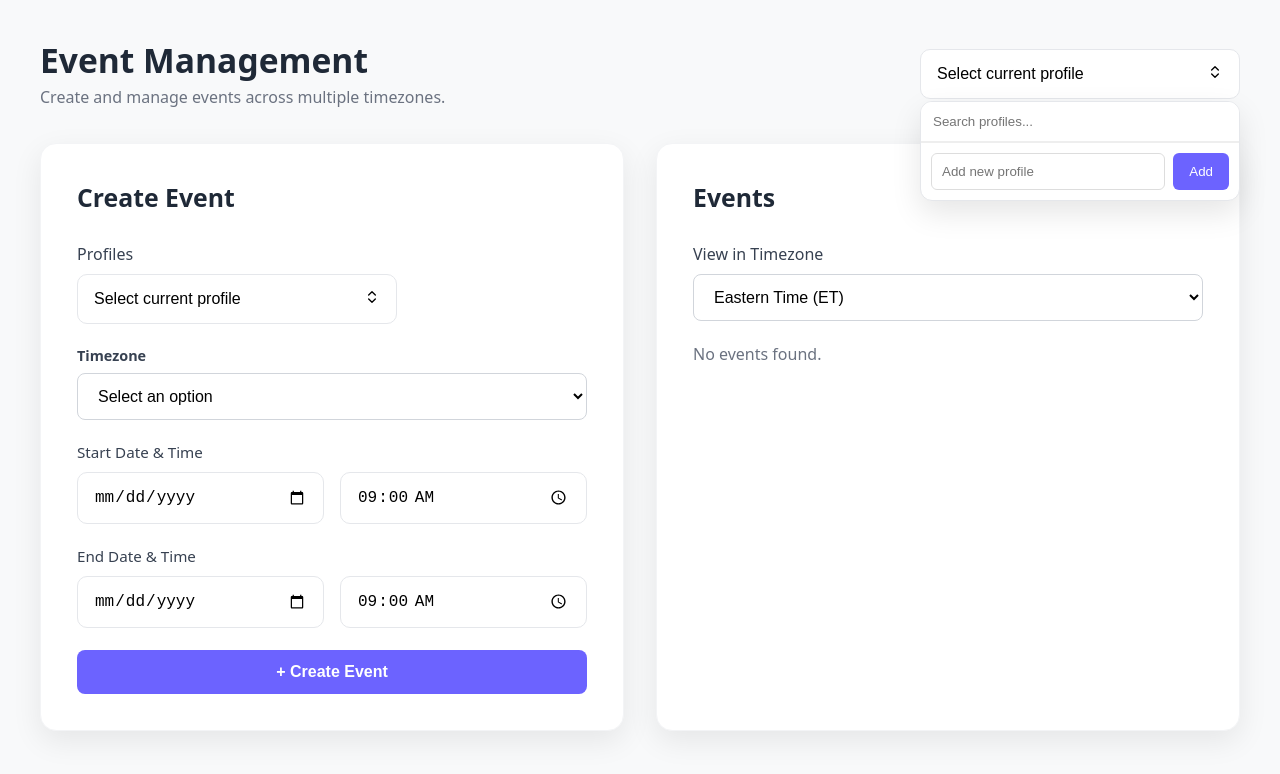
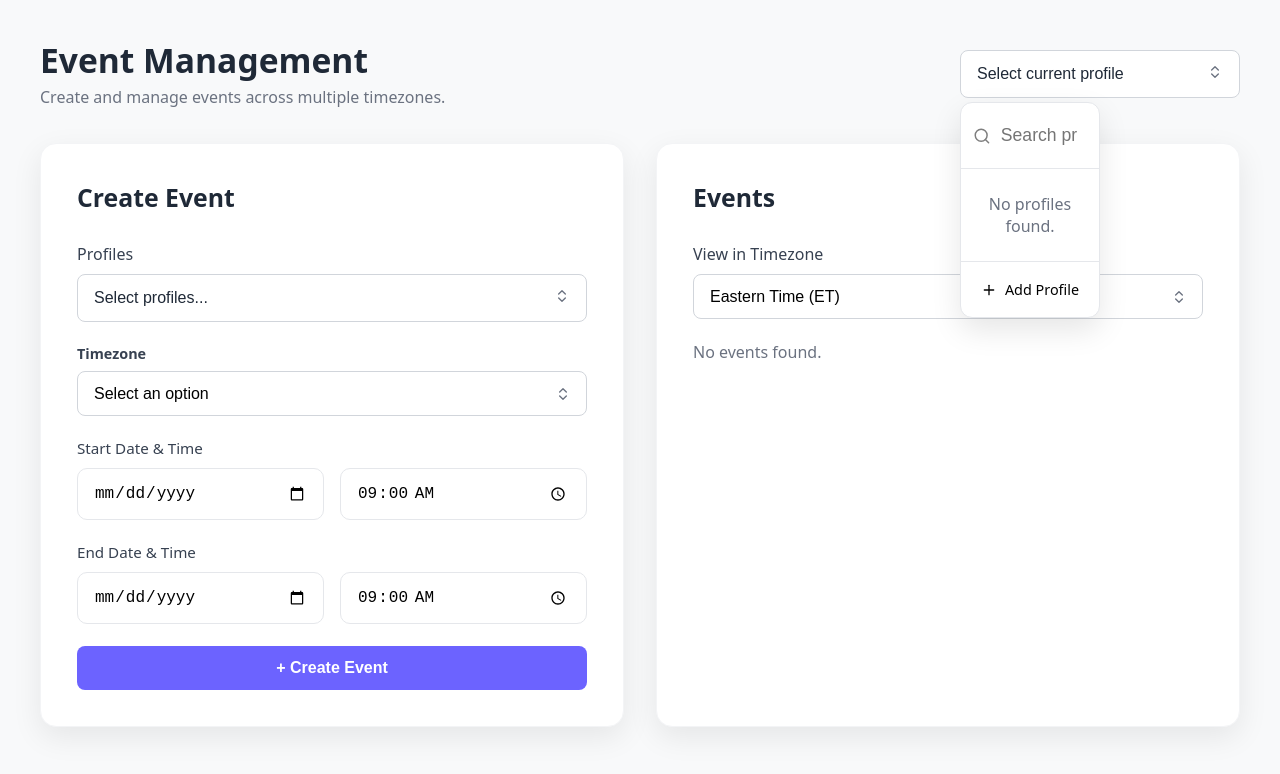
Before and after one commit to Jerin-johnson/event-management-frontend, a React (Vite) app: page / in a window 1280 px wide. Both pictures are taken after a click on the button "Select current profile". Shown: the top 774 px of the page. Built offline with nearby package versions, Linux system fonts and the light colour scheme.

Commit message:
refactor: header,profileSelector,EventForm and select component improved css styling

```diff
--- a/src/components/Header/Header.jsx
+++ b/src/components/Header/Header.jsx
@@ -1,5 +1,5 @@
 import styles from "./Header.module.css";
-import ProfileSelector from "../ProfileSelector/ProfileSelector";
+import ProfileSelector from "../profileSelector/ProfileSelector";
 import { useState } from "react";
 
 function Header() {
@@ -16,6 +16,7 @@ function Header() {
         selectedProfiles={currentProfile}
         setSelectedProfiles={setCurrentProfile}
         placeholder="Select current profile"
+        controlWidthOfContainerClassName={styles.controlProfileSelectorWidth}
       />
     </header>
   );
--- a/src/components/Header/Header.module.css
+++ b/src/components/Header/Header.module.css
@@ -5,6 +5,9 @@
   margin-bottom: 2.2rem;
   flex-wrap: wrap;
   gap: 1rem;
+}
+.controlProfileSelectorWidth {
+  max-width: 280px;
 }
 
 .header > div h1 {
--- a/src/components/ProfileSelector/ProfileSelector.jsx
+++ b/src/components/ProfileSelector/ProfileSelector.jsx
@@ -1,23 +1,28 @@
 import { useEffect, useRef, useState } from "react";
 import styles from "./ProfileSelector.module.css";
-import { ChevronsUpDown } from "lucide-react";
+import { CheckIcon, ChevronsUpDown, PlusIcon } from "lucide-react";
+import { Search } from "lucide-react";
 
 function ProfileSelector({
   isMultiSelect = false,
   selectedProfiles = [],
   setSelectedProfiles,
-  placeholder = "Select current profile",
+  placeholder = "Select profiles...",
+  controlWidthOfContainerClassName = "",
 }) {
   const [profiles, setProfiles] = useState([]);
   const [isOpen, setIsOpen] = useState(false);
+  const [isAdNewProfile, setIsAddNewProfile] = useState(false);
   const [search, setSearch] = useState("");
   const [newProfileName, setNewProfileName] = useState("");
+  const [hoveredId, setHoveredId] = useState(null);
   const wrapperRef = useRef(null);
 
   useEffect(() => {
     function handleOutsideClick(e) {
       if (wrapperRef.current && !wrapperRef.current.contains(e.target)) {
         setIsOpen(false);
+        setIsAddNewProfile(false);
       }
     }
     document.addEventListener("mousedown", handleOutsideClick);
@@ -57,9 +62,9 @@ function ProfileSelector({
     } else {
       setSelectedProfiles((prev) => [...prev, newProfile]);
     }
+    setIsAddNewProfile(false);
   }
 
-  // Fixed display logic
   const displayText = isMultiSelect
     ? selectedProfiles.length > 0
       ? `${selectedProfiles.length} profiles selected`
@@ -67,8 +72,16 @@ function ProfileSelector({
     : selectedProfiles[0]?.name || placeholder;
 
   return (
-    <div className={styles.container} ref={wrapperRef}>
-      <button className={styles.trigger} onClick={() => setIsOpen(!isOpen)}>
+    <div
+      className={`${styles.container} ${controlWidthOfContainerClassName}`}
+      ref={wrapperRef}
+    >
+      <button
+        className={`${styles.trigger} ${
+          selectedProfiles.length > 0 ? styles.trigger_active : ""
+        }`}
+        onClick={() => setIsOpen(!isOpen)}
+      >
         <span>{displayText}</span>
         <span>
           <ChevronsUpDown className={styles.chevronsUpDown_icon} />
@@ -77,33 +90,60 @@ function ProfileSelector({
 
       {isOpen && (
         <div className={styles.dropdown}>
+          <div className={styles.search_container}>
+            <Search className={styles.search_icon} />
             <input
-            className={styles.search}
+              className={styles.search_input}
               placeholder="Search profiles..."
               value={search}
               onChange={(e) => setSearch(e.target.value)}
             />
+          </div>
 
-          <div className={styles.list}>
+          <div className={styles.profile_list_container}>
+            {filteredProfiles.length === 0 && (
+              <div className={styles.noProfilesMessage}>
+                <p>No profiles found.</p>
+              </div>
+            )}
+
             {filteredProfiles.map((profile) => (
-              <button
+              <div
                 key={profile.id}
-                className={`${styles.item} ${
+                className={`${styles.profile_item} ${
                   selectedProfiles.some((p) => p.id === profile.id)
-                    ? styles.active
+                    ? styles.profile_active
                     : ""
-                }`}
+                }    ${hoveredId === profile.id ? styles.profile_hovered : ""}`}
+                onMouseEnter={() => setHoveredId(profile.id)}
                 onClick={() => toggleProfile(profile)}
               >
-                {selectedProfiles.some((p) => p.id === profile.id) && "✓ "}
+                <span className={styles.profile_text}>
+                  {selectedProfiles.some((p) => p.id === profile.id) && (
+                    <CheckIcon className={styles.check_icon} />
+                  )}
+
                   {profile.name}
-              </button>
+                </span>
+              </div>
             ))}
           </div>
 
-          <div className={styles.footer}>
+          <div className={styles.addNewProfileContainer}>
+            {!isAdNewProfile && (
+              <div
+                className={styles.addNewProfileButton}
+                onClick={() => setIsAddNewProfile(!isAdNewProfile)}
+              >
+                <PlusIcon className={styles.plusIcon} />
+                <span>Add Profile</span>
+              </div>
+            )}
+
+            {isAdNewProfile && (
+              <div className={styles.addNewProfileInputContainer}>
                 <input
-              className={styles.addInput}
+                  className={styles.addNewProfileInput}
                   placeholder="Add new profile"
                   value={newProfileName}
                   onChange={(e) => setNewProfileName(e.target.value)}
@@ -112,6 +152,8 @@ function ProfileSelector({
                   Add
                 </button>
               </div>
+            )}
+          </div>
         </div>
       )}
     </div>
--- a/src/components/ProfileSelector/ProfileSelector.module.css
+++ b/src/components/ProfileSelector/ProfileSelector.module.css
@@ -1,32 +1,43 @@
 .container {
   position: relative;
   width: 100%;
-  max-width: 320px;
 }
 
 .trigger {
   width: 100%;
-  min-width: 260px;
-  padding: 0.85rem 1rem;
-  border: 1.5px solid #e5e7eb;
-  border-radius: 10px;
-  background: white;
+  padding: 0.8rem 1rem;
+  border: 1px solid #d1d5db;
+  border-radius: 8px;
+  background: #ffffff;
   display: flex;
   justify-content: space-between;
   align-items: center;
   cursor: pointer;
   font-size: 1rem;
-  transition: all 0.2s;
+  color: #1f2937;
+  transition:
+    border-color 0.2s ease,
+    box-shadow 0.2s ease;
 }
 
-.trigger:hover {
+.trigger_active {
+  background: #6c63ff;
   border-color: #6c63ff;
+  color: #ffffff;
+}
+
+.trigger_active .chevronsUpDown_icon {
+  color: #ffffff;
+}
+
+.trigger_active:hover {
+  border-color: #5a52e0;
 }
 
 .dropdown {
   position: absolute;
   top: 52px;
-  width: 100%;
+  width: 50%;
   background: white;
   border-radius: 12px;
   border: 1px solid #e5e7eb;
@@ -35,7 +46,7 @@
   overflow: hidden;
 }
 
-.item {
+.profile_item {
   width: 100%;
   padding: 12px 16px;
   text-align: left;
@@ -43,69 +54,121 @@
   background: white;
   cursor: pointer;
   font-size: 1rem;
+  border-radius: 6px;
 }
 
-.item:hover {
-  background: #f8fafc;
+/* .profile_item:hover {
+  background: #6c63ff;
+  color: #fff;
+} */
+
+.search_container {
+  display: flex;
+  align-items: center;
+  padding: 12px;
 }
 
-.active {
-  background: #6c63ff !important;
-  color: white;
+.search_icon {
+  width: 22px;
+  height: 22px;
+  opacity: 0.5;
 }
 
-.active:hover {
-  background: #5a52e0 !important;
+.search_input {
+  width: 100%;
+  border: none;
+  padding: 10px;
+  outline: none;
+  font-size: 1.1rem;
 }
 
-.search {
-  width: 100%;
-
-  border: none;
-
-  border-bottom: 1px solid #eee;
-
-  padding: 12px;
-
-  outline: none;
+.addNewProfileContainer {
+  padding: 8px;
 }
 
-.list {
+.profile_hovered {
+  background: #6c63ff;
+  color: #fff;
+}
+
+.addNewProfileButton {
+  padding: 10px;
+  width: 100%;
+  text-align: center;
+  display: flex;
+  justify-content: center;
+  align-items: center;
+  gap: 8px;
+  cursor: pointer;
+  border-radius: 6px;
+}
+
+.addNewProfileButton span {
+  font-size: 0.9rem;
+  font-weight: 500;
+}
+
+.addNewProfileButton:hover {
+  background: #6c63ff;
+  color: #fff;
+}
+
+.plusIcon {
+  width: 16px;
+  height: 16px;
+}
+
+.profile_list_container {
   max-height: 180px;
   overflow-y: auto;
+  border-top: 1px solid #e5e7eb;
+  border-bottom: 1px solid #e5e7eb;
+  padding: 4px;
 }
 
-.footer {
+.addNewProfileInputContainer {
   display: flex;
-  gap: 8px;
-  padding: 10px;
+  gap: 4px;
   border-top: 1px solid #eee;
 }
 
-.addInput {
+.addNewProfileInput {
   flex: 1;
   border: 1px solid #ddd;
   border-radius: 6px;
   padding: 10px;
+  outline: none;
+}
+
+.addNewProfileInput:focus {
+  border: 1.8px solid #6c63ff;
 }
 
 .chevronsUpDown_icon {
   width: 16px;
   height: 16px;
+  color: #6b7280;
+  flex-shrink: 0;
 }
 
 .addButton {
   border: none;
+  background: #6c63ff;
+  flex: 1;
+  color: white;
+  border-radius: 6px;
+  cursor: pointer;
+}
 
-  background: #6c63ff;
+.check_icon {
+  width: 16px;
+  height: 16px;
+}
 
-  color: white;
-
-  border-radius: 6px;
-
-  padding: 0 16px;
-
-  cursor: pointer;
+.profile_text {
+  display: flex;
+  align-items: center;
+  gap: 8px;
 }
 
 @media (max-width: 768px) {
@@ -117,3 +180,10 @@
     width: 100%;
   }
 }
+
+.noProfilesMessage {
+  padding: 20px;
+  text-align: center;
+  color: #6b7280;
+  font-size: 0.9rem;
+}
--- a/src/components/eventForm/EventForm.jsx
+++ b/src/components/eventForm/EventForm.jsx
@@ -2,9 +2,10 @@ import { useState } from "react";
 import Card from "../Card/Card";
 import Select from "../Select/Select";
 import Button from "../Button/Button";
-import ProfileSelector from "../ProfileSelector/ProfileSelector";
+import ProfileSelector from "../profileSelector/ProfileSelector";
 import styles from "./EventForm.module.css";
 import DateTimeInput from "../dateTimeInput/DateTimeInput";
+import { ChevronsUpDown } from "lucide-react";
 
 function EventForm() {
   const [selectedProfiles, setSelectedProfiles] = useState([]);
--- a/src/components/select/Select.jsx
+++ b/src/components/select/Select.jsx
@@ -1,4 +1,5 @@
 import styles from "./Select.module.css";
+import { ChevronsUpDown } from "lucide-react";
 
 function Select({
   label,
@@ -17,6 +18,7 @@ function Select({
         </label>
       )}
 
+      <div className={styles.selectWrapper}>
         <select
           id={name}
           name={name}
@@ -33,6 +35,9 @@ function Select({
           ))}
         </select>
 
+        <ChevronsUpDown className={styles.icon_ChevronsUpDown} />
+      </div>
+
       {error && <span className={styles.error}>{error}</span>}
     </div>
   );
--- a/src/components/select/Select.module.css
+++ b/src/components/select/Select.module.css
@@ -11,14 +11,23 @@
   color: #374151;
 }
 
+.selectWrapper {
+  position: relative;
+  width: 100%;
+}
+
 .select {
   width: 100%;
   padding: 0.8rem 1rem;
+  padding-right: 2.5rem;
   border: 1px solid #d1d5db;
   border-radius: 8px;
   background: #ffffff;
   font-size: 1rem;
   outline: none;
+  appearance: none;
+  -webkit-appearance: none;
+  -moz-appearance: none;
   transition:
     border-color 0.2s ease,
     box-shadow 0.2s ease;
@@ -29,6 +38,17 @@
   box-shadow: 0 0 0 3px rgba(108, 99, 255, 0.15);
 }
 
+.icon_ChevronsUpDown {
+  position: absolute;
+  right: 1rem;
+  top: 50%;
+  transform: translateY(-50%);
+  width: 16px;
+  height: 16px;
+  color: #6b7280;
+  pointer-events: none;
+}
+
 .error {
   color: #dc3545;
   font-size: 0.8rem;
```
Lines whose indentation alone changed are shown as unchanged.
